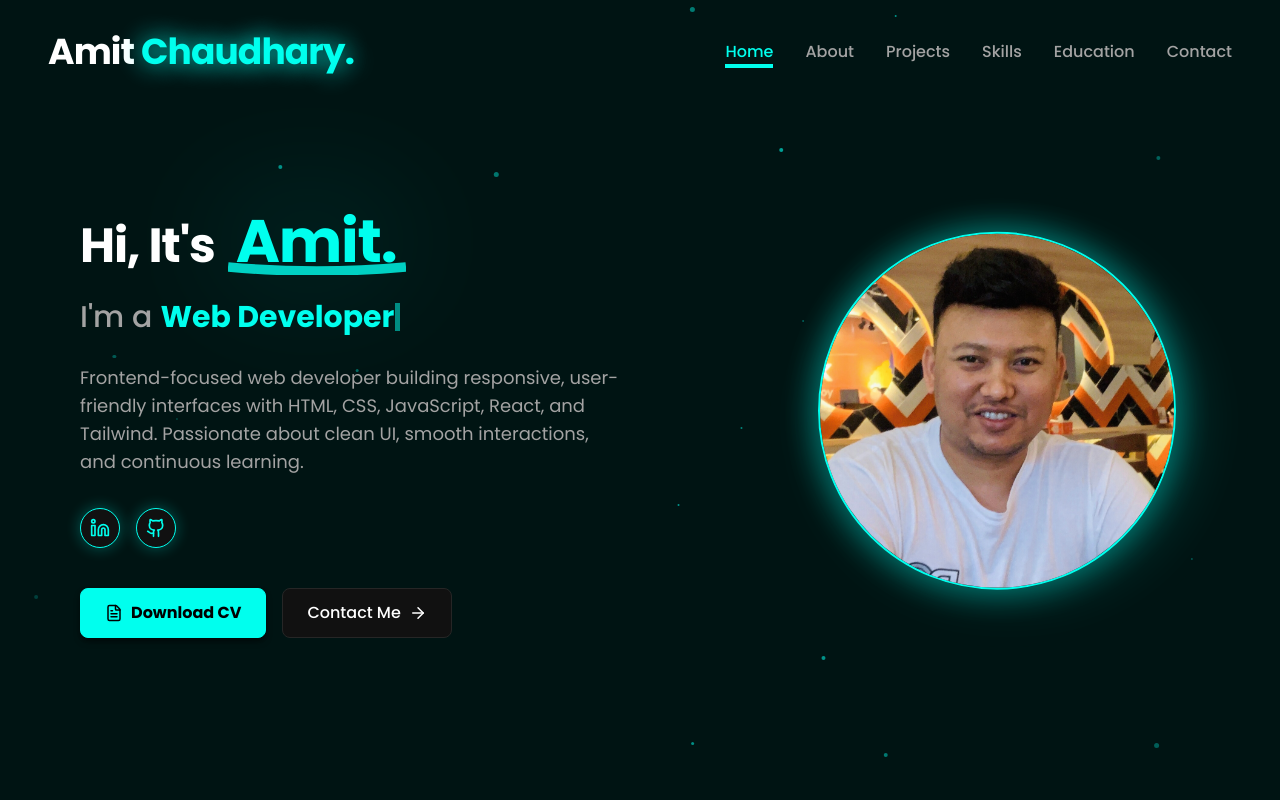
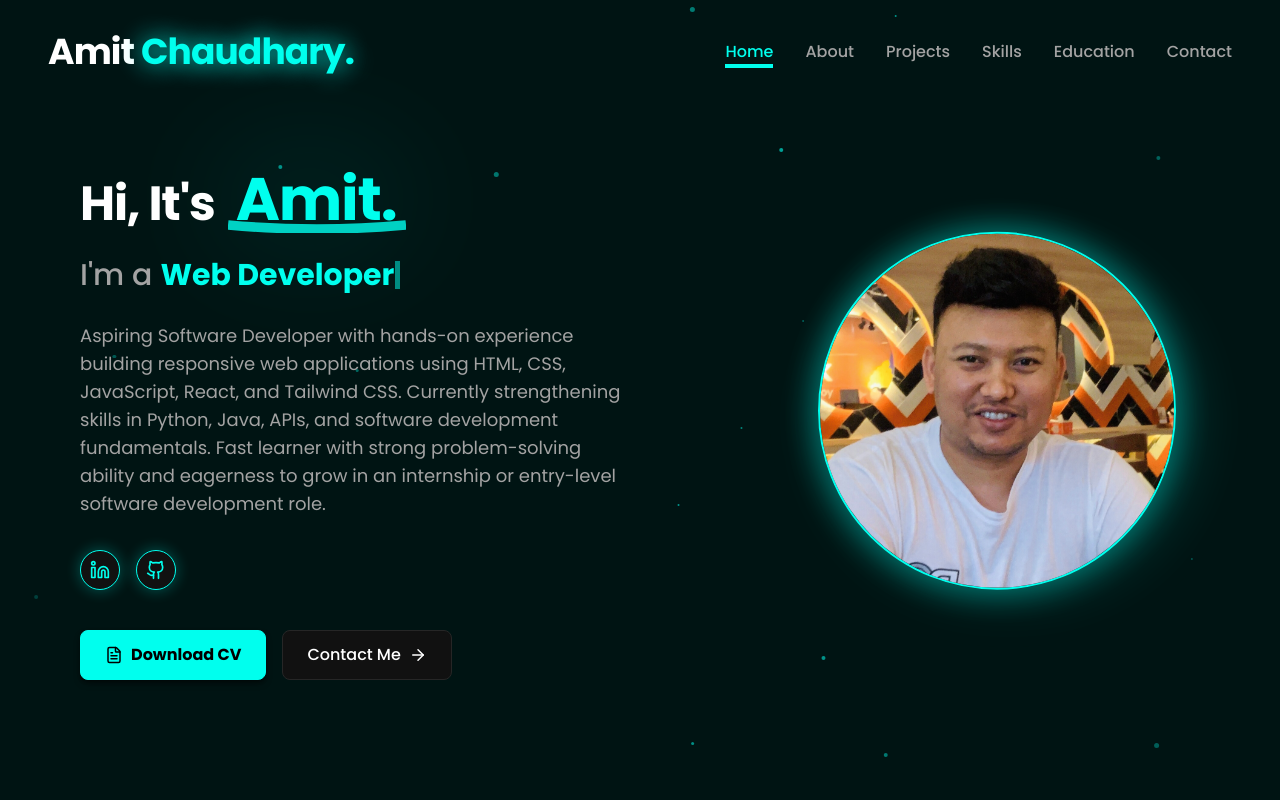
Before and after one commit to amit555-star/amit-portfolio, a React (Vite) app: page / in a window 1280 px wide. Shown: the top 800 px of the page. Built offline with nearby package versions, Linux system fonts and the light colour scheme.

Commit message:
Update portfolio summary for entry-level tech roles

```diff
--- a/constants.ts
+++ b/constants.ts
@@ -4,7 +4,7 @@ export const PERSONAL_INFO = {
   name: "Amit Kumar Chaudhary",
   role: "Frontend Developer",
   tagline: "I'm a", // Used as prefix for typing animation
-  about: "Frontend-focused web developer building responsive, user-friendly interfaces with HTML, CSS, JavaScript, React, and Tailwind. Passionate about clean UI, smooth interactions, and continuous learning.",
+  about: "Aspiring Software Developer with hands-on experience building responsive web applications using HTML, CSS, JavaScript, React, and Tailwind CSS. Currently strengthening skills in Python, Java, APIs, and software development fundamentals. Fast learner with strong problem-solving ability and eagerness to grow in an internship or entry-level software development role.",
   email: "chaudahry004@gmail.com",
   profileImage: "images/amits.png",
   aboutImage: "images/about.jpg",
```
